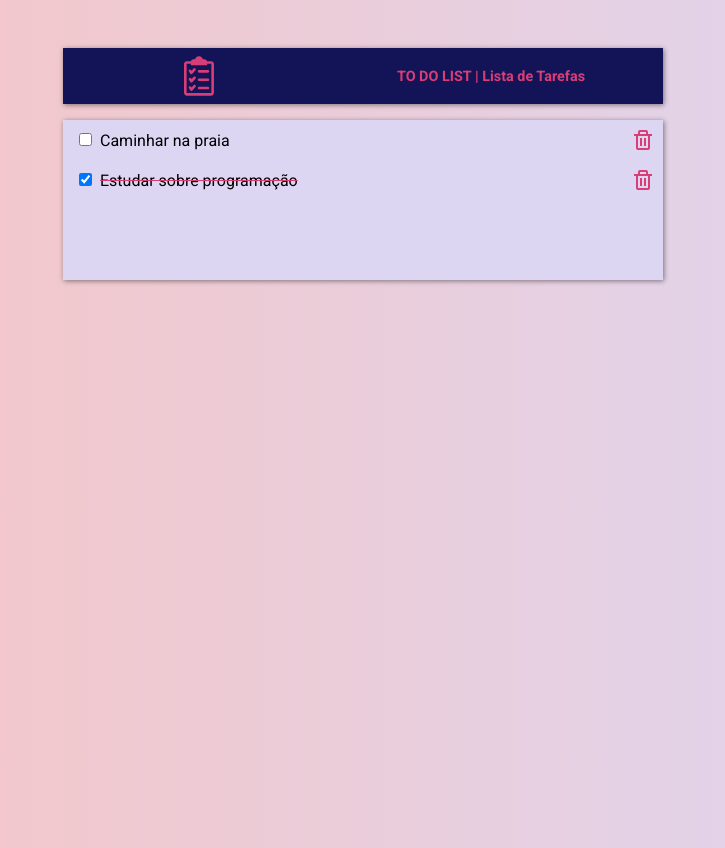
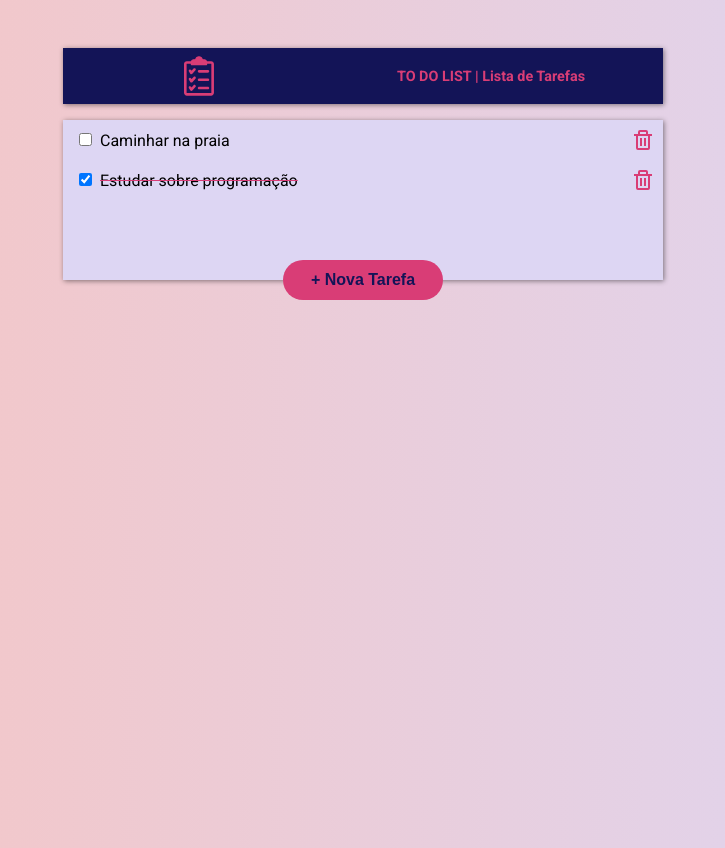
Before and after one commit to Arydiane/to-do-list, a React (Create React App) app: page / in a window 1280 px wide. Shown: the whole page, without its empty margins (277-1002 px from the left). Built offline with nearby package versions, Linux system fonts and the light colour scheme.

Commit message:
adiciona componente button default

```diff
--- /dev/null
+++ b/src/components/ButtonDefault/ButtonDefault.module.css
@@ -0,0 +1,21 @@
+.buttonDefault {
+    background-color: var(--secondary-color);
+    border-radius: 2rem;
+    border: none;
+    color: var(--primary-color);
+    font-weight: 700;
+    font-size: 1rem;
+    height: 2.5rem;
+    width: 10rem;
+
+    position: absolute;
+    bottom: calc(0% - 1.25rem);
+    left: calc((100% - 10rem) / 2);
+}
+
+.buttonDefault:hover {
+    box-shadow: 1px 1px  5px rgba(0, 0, 0, 0.463);
+    background-color: var(--primary-color);
+    color: var(--secondary-color);
+    cursor: pointer;
+}
--- /dev/null
+++ b/src/components/ButtonDefault/index.jsx
@@ -0,0 +1,11 @@
+import styles from './ButtonDefault.module.css'
+
+function ButtonDefault({ children}) {
+    return (
+        <button className={styles.buttonDefault}>
+            {children}
+        </button>
+     );
+}
+
+export default ButtonDefault;
--- a/src/components/List/index.jsx
+++ b/src/components/List/index.jsx
@@ -1,3 +1,4 @@
+import ButtonDefault from 'components/ButtonDefault';
 import { useState } from 'react';
 import Task from '../Task';
 import styles from './List.module.css'
@@ -54,7 +55,9 @@ function List() {
                         )
                     })}
                 </ul>
-
+                <ButtonDefault>
+                    + Nova Tarefa
+                </ButtonDefault>
             </section>
             <section>
 
```
